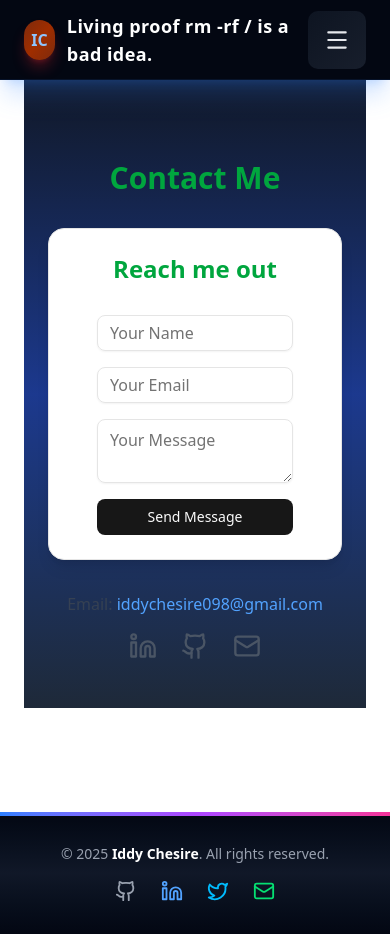
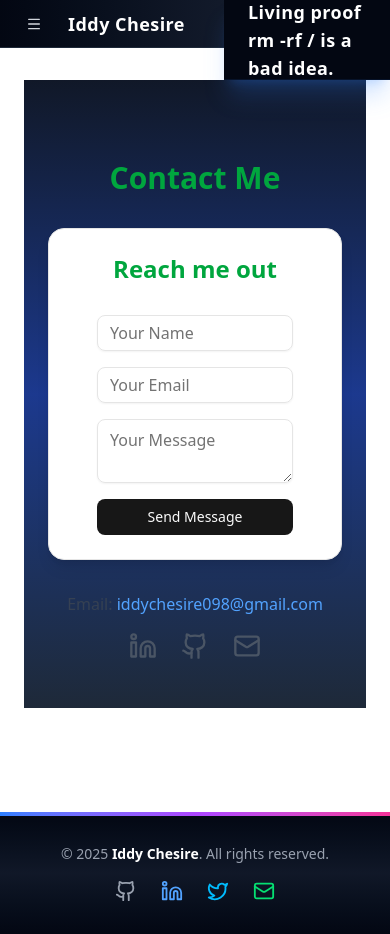
Before and after one commit to acunetix2/Profile, a React (Vite) app: page /contact in a window 390 px wide. Built offline with nearby package versions, Linux system fonts and the light colour scheme.

Commit message:
Feat: NavbarFix

```diff
--- a/src/components/Navbar.jsx
+++ b/src/components/Navbar.jsx
@@ -1,48 +1,31 @@
 import React from "react";
-import { Menu } from "lucide-react";
 import { motion } from "framer-motion";
 
-function Navbar({ toggleSidebar }) {
+function Navbar() {
   return (
     <motion.nav
       initial={{ y: -100, opacity: 0 }}
       animate={{ y: 0, opacity: 1 }}
       transition={{ type: "spring", stiffness: 90, damping: 14 }}
-      className="fixed top-0 left-0 right-0 h-20
-           bg-gray-950
-           backdrop-blur-xl flex items-center justify-between px-6
-           shadow-xl shadow-blue-500/20 z-50 border-b border-blue-500/10"
+      className="fixed top-0 left-56 right-0 h-20
+                 bg-gray-950 backdrop-blur-xl flex items-center justify-between px-6
+                 shadow-xl shadow-blue-500/20 z-50 border-b border-blue-500/10"
     >
-      {/* Left: Branding with Quote */}
+      {/* Left: Branding Quote */}
       <motion.div
         initial={{ opacity: 0, x: -40 }}
         animate={{ opacity: 1, x: 0 }}
         className="flex items-center gap-3"
       >
-        <div className="w-10 h-10 flex items-center justify-center rounded-full
-                bg-gradient-to-br from-orange-900 via-orange-800 to-orange-900
-                text-blue-300 font-bold shadow-lg shadow-red-500/30">
-          IC
-        </div>
-
         <h1 className="text-lg md:text-xl font-extrabold tracking-wide text-white">
           Living proof rm -rf / is a bad idea.
         </h1>
       </motion.div>
 
-      {/* Right: Mobile Hamburger */}
-      <motion.button
-        whileTap={{ scale: 0.85, rotate: -10 }}
-        whileHover={{ scale: 1.15, rotate: 5 }}
-        onClick={toggleSidebar}
-        aria-label="Open menu"
-        className="p-4 rounded-lg text-gray-200 hover:text-white
-                   bg-gradient-to-br from-gray-800/40 to-gray-700/40
-                   hover:from-pink-500/30 hover:to-purple-500/30
-                   transition-all duration-300 ease-out md:hidden"
-      >
-        <Menu size={26} />
-      </motion.button>
+      {/* Right: (Empty / Reserved for future items) */}
+      <div className="flex items-center gap-3">
+        {/* You can add buttons, icons, or user profile here */}
+      </div>
     </motion.nav>
   );
 }
```
